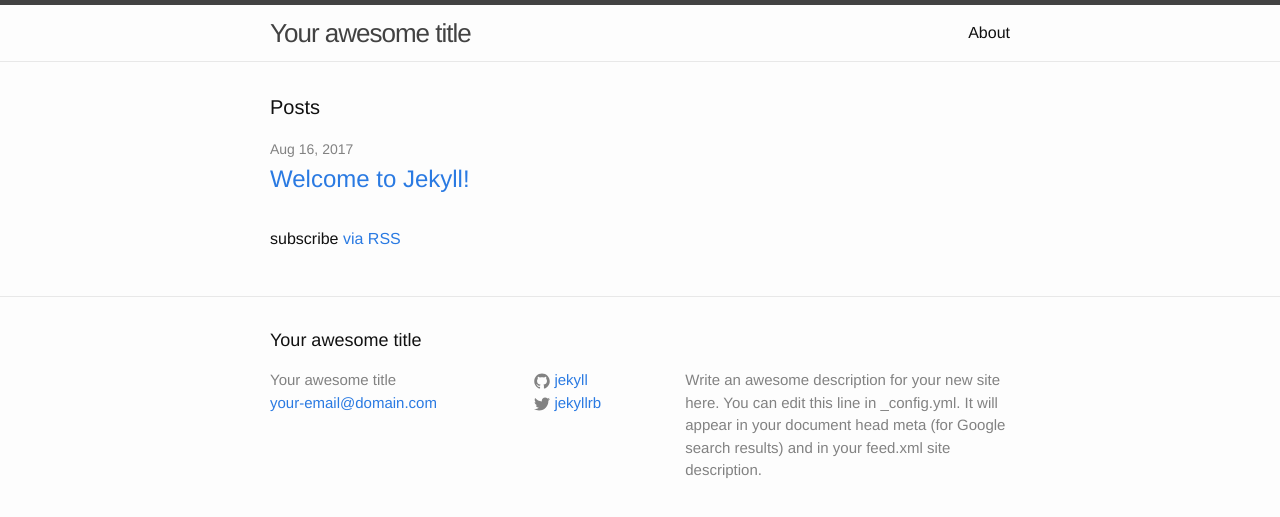
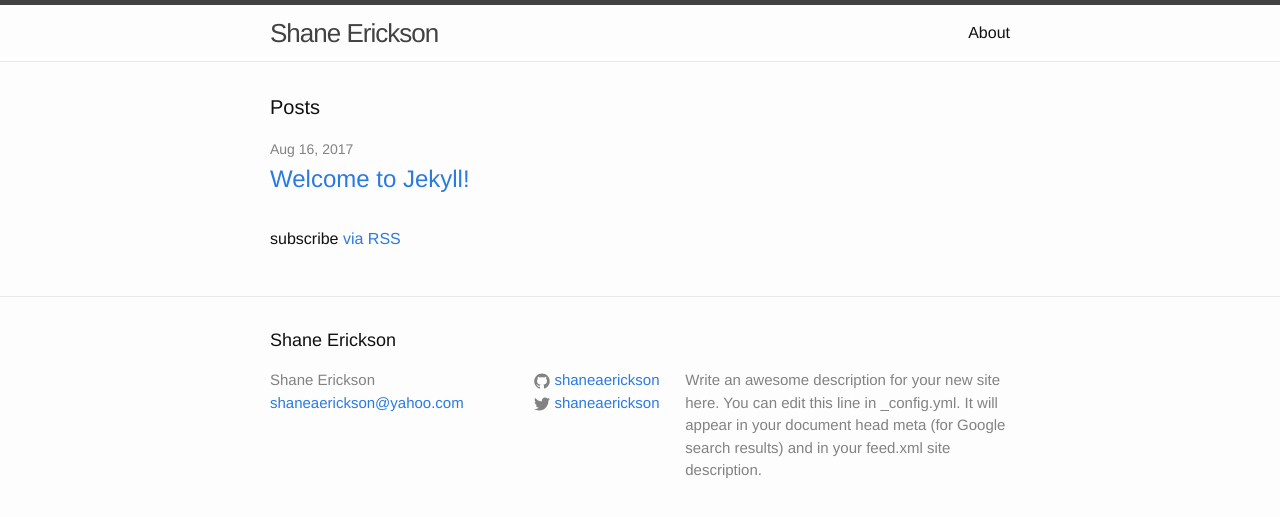
Before and after one commit to shaneaerickson/shaneaerickson.github.io, a Jekyll site: the page built from index.html, in a window 1280 px wide. Shown: the top 517 px of the page. Built offline with Jekyll 4.4.1, drawn with Linux system fonts in a browser that asks for light colours.

Commit message:
Update _config.yml

```diff
--- a/_config.yml
+++ b/_config.yml
@@ -6,16 +6,16 @@
 # 'jekyll serve'. If you change this file, please restart the server process.
 
 # Site settings
-title: Your awesome title
-email: your-email@domain.com
+title: Shane Erickson
+email: shaneaerickson@yahoo.com
 description: > # this means to ignore newlines until "baseurl:"
   Write an awesome description for your new site here. You can edit this
   line in _config.yml. It will appear in your document head meta (for
   Google search results) and in your feed.xml site description.
 baseurl: "" # the subpath of your site, e.g. /blog
-url: "http://yourdomain.com" # the base hostname & protocol for your site
-twitter_username: jekyllrb
-github_username:  jekyll
+url: "http://shaneerickson.com" # the base hostname & protocol for your site
+twitter_username: shaneaerickson
+github_username:  shaneaerickson
 
 # Build settings
 markdown: kramdown
```
